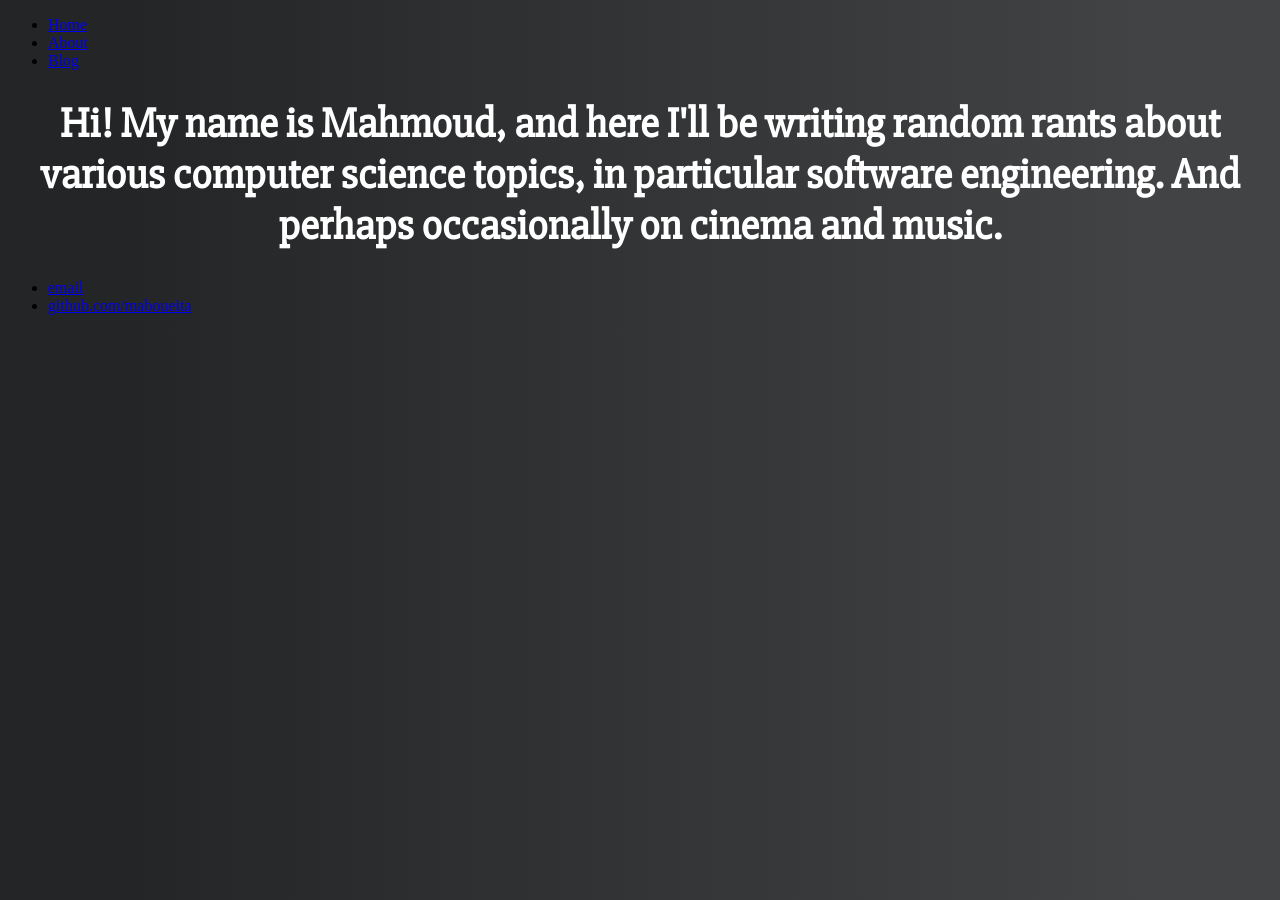
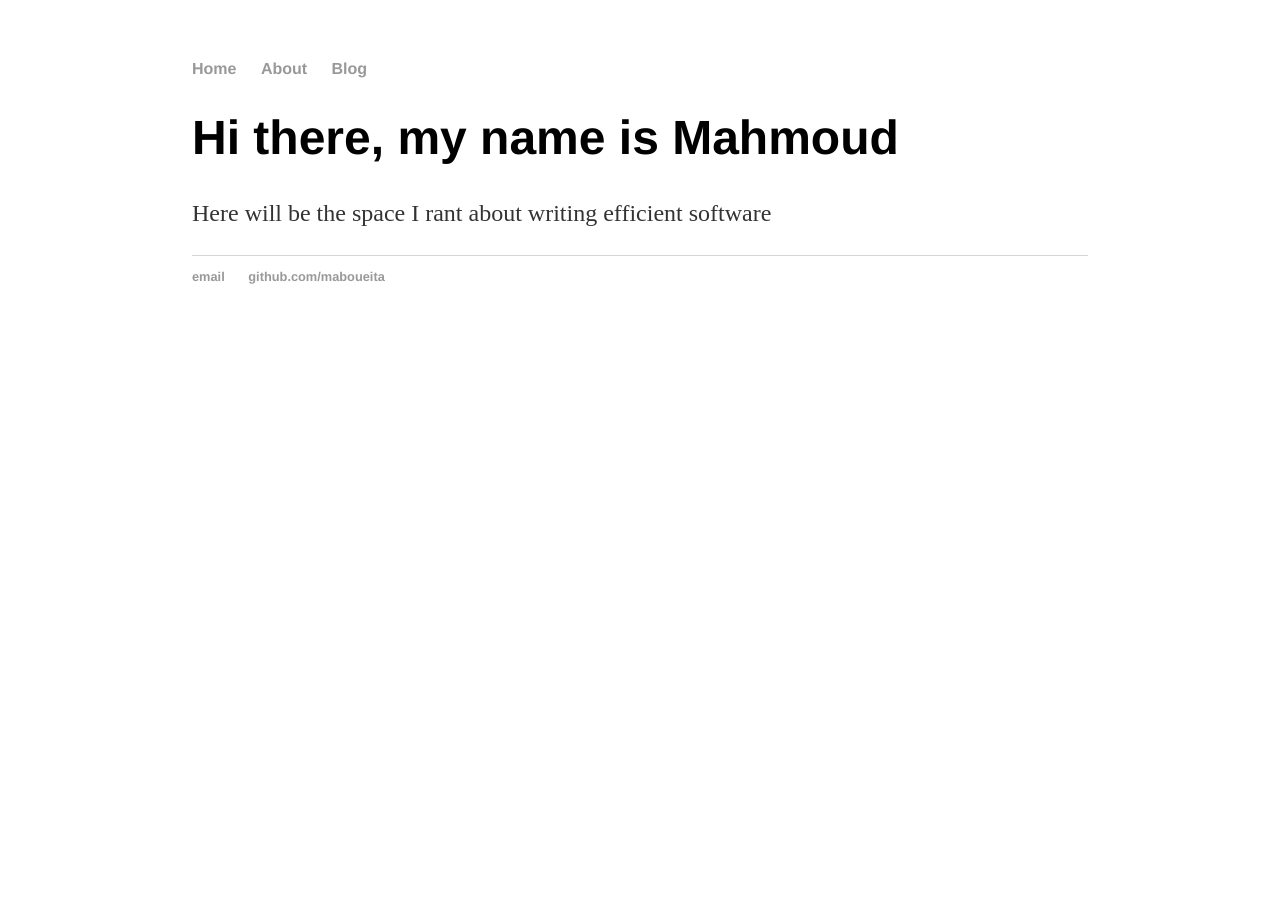
Before and after one commit to maboueita/maboueita.github.io, a Jekyll site: the page index.html, which Jekyll copies as it is, in a window 1280 px wide. Built offline with Jekyll 4.4.1, drawn with Linux system fonts in a browser that asks for light colours.

Commit message:
Fix index.html and reference the correct style

```diff
--- /dev/null
+++ b/css/style.css
@@ -0,0 +1,43 @@
+body {
+    margin: 60px auto;
+    width: 70%;
+}
+nav ul, footer ul {
+    font-family:'Helvetica', 'Arial', 'Sans-Serif';
+    padding: 0px;
+    list-style: none;
+    font-weight: bold;
+}
+nav ul li, footer ul li {
+    display: inline;
+    margin-right: 20px;
+}
+a {
+    text-decoration: none;
+    color: #999;
+}
+a:hover {
+    text-decoration: underline;
+}
+h1 {
+    font-size: 3em;
+    font-family:'Helvetica', 'Arial', 'Sans-Serif';
+}
+p {
+    font-size: 1.5em;
+    line-height: 1.4em;
+    color: #333;
+}
+footer {
+    border-top: 1px solid #d5d5d5;
+    font-size: .8em;
+}
+
+ul.posts {
+    margin: 20px auto 40px;
+    font-size: 1.5em;
+}
+
+ul.posts li {
+    list-style: none;
+}
--- a/index.html
+++ b/index.html
@@ -1,7 +1,29 @@
----
-layout: default
-title: Mahmoud Abou-Eita
----
-<div class="intro">
-	<h1>Hi! My name is Mahmoud, and here I'll be writing random rants about various computer science topics, in particular software engineering. And perhaps occasionally on cinema and music.</h1>
-</div>
+<!DOCTYPE html>
+<html>
+	<head>
+		<title>Mahmoud Abou-Eita</title>
+		<!-- link to main stylesheet -->
+		<link rel="stylesheet" type="text/css" href="/css/style.css">
+	</head>
+	<body>
+		<nav>
+    		<ul>
+        		<li><a href="/">Home</a></li>
+	        	<li><a href="/about">About</a></li>
+        		<li><a href="/blog">Blog</a></li>
+    		</ul>
+		</nav>
+		<div class="container">
+    		<div class="blurb">
+        		<h1>Hi there, my name is Mahmoud</h1>
+				<p> Here will be the space I rant about writing efficient software</a></p>
+    		</div>
+		</div>
+		<footer>
+    		<ul>
+        		<li><a href="mailto:mahmoud.aboueita@gmail.com">email</a></li>
+        		<li><a href="https://github.com/maboueita">github.com/maboueita</a></li>
+			</ul>
+		</footer>
+	</body>
+</html>
--- a/style.css
+++ /dev/null
@@ -1,23 +0,0 @@
-   body {
-
-  background: -webkit-linear-gradient(90deg, #232526 10%, #414345 90%); /* Chrome 10+, Saf5.1+ */
-  background:    -moz-linear-gradient(90deg, #232526 10%, #414345 90%); /* FF3.6+ */
-  background:     -ms-linear-gradient(90deg, #232526 10%, #414345 90%); /* IE10 */
-  background:      -o-linear-gradient(90deg, #232526 10%, #414345 90%); /* Opera 11.10+ */
-  background:         linear-gradient(90deg, #232526 10%, #414345 90%); /* W3C */
-
-  }
-
-  h1{
-  	color: #FFFFFF;
-	font-family: 'Slabo 27px', serif;
-	font-size: 42px;
-	text-align: center;
-  }
-
-  h3{
-  	color: #FFFFFF;
-	font-family: 'Slabo 27px', serif;
-	font-size: 22px;
-	text-align: center;
-  }
```
